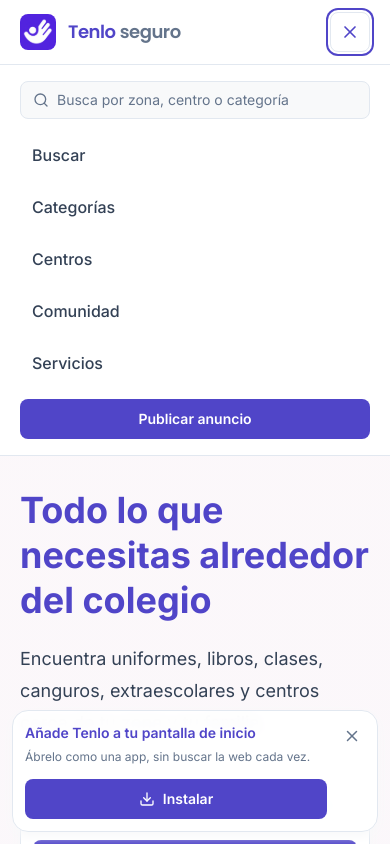
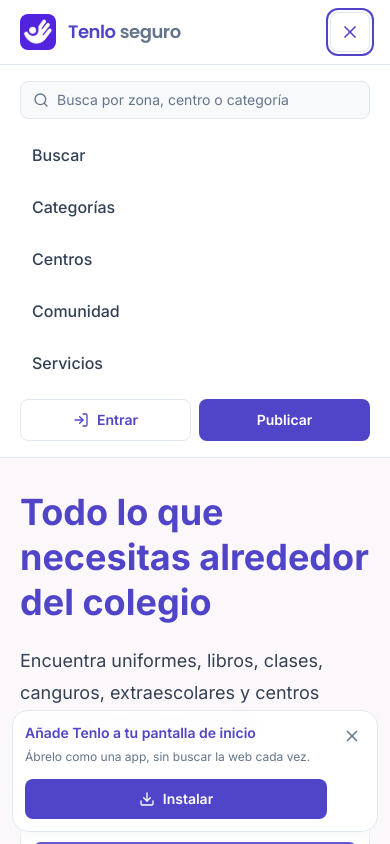
Before and after one commit to rdrgzjavier/kiryco, a Next.js app: page / in a window 390 px wide. Both pictures are taken after a click on the button 350 px from the left and 32 px from the top of the page. Shown: the top 844 px of the page. Built offline with nearby package versions, Linux system fonts and the light colour scheme.

Commit message:
Restore mobile login CTA

```diff
--- a/src/components/Header.tsx
+++ b/src/components/Header.tsx
@@ -1,7 +1,7 @@
 "use client";
 
 import Link from "next/link";
-import { Menu, Search, X } from "lucide-react";
+import { LogIn, Menu, Search, X } from "lucide-react";
 import { useState } from "react";
 import AnimatedLogo from "@/components/AnimatedLogo";
 
@@ -46,7 +46,10 @@
                 {label}
               </Link>
             ))}
-            <Link href="/publicar" className="btn-primary mt-2 text-center" onClick={() => setOpen(false)}>Publicar anuncio</Link>
+            <div className="mt-2 grid grid-cols-2 gap-2">
+              <Link href="/login" className="btn-secondary text-center" onClick={() => setOpen(false)}><LogIn size={16} />Entrar</Link>
+              <Link href="/publicar" className="btn-primary text-center" onClick={() => setOpen(false)}>Publicar</Link>
+            </div>
           </nav>
         </div>
       )}
```
